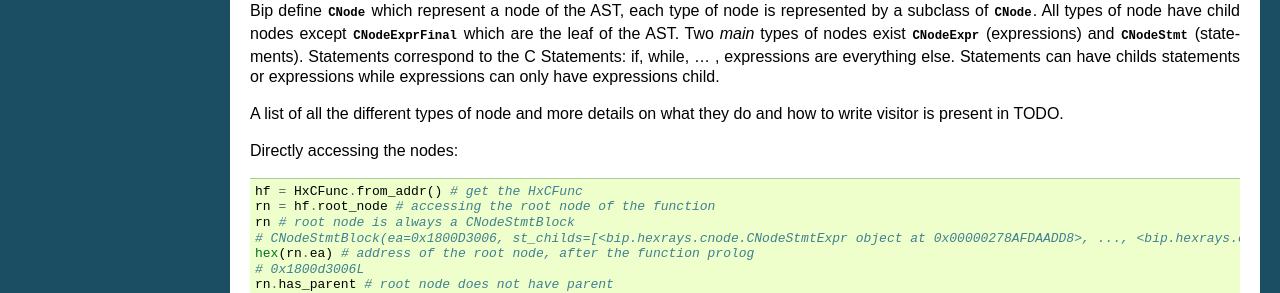
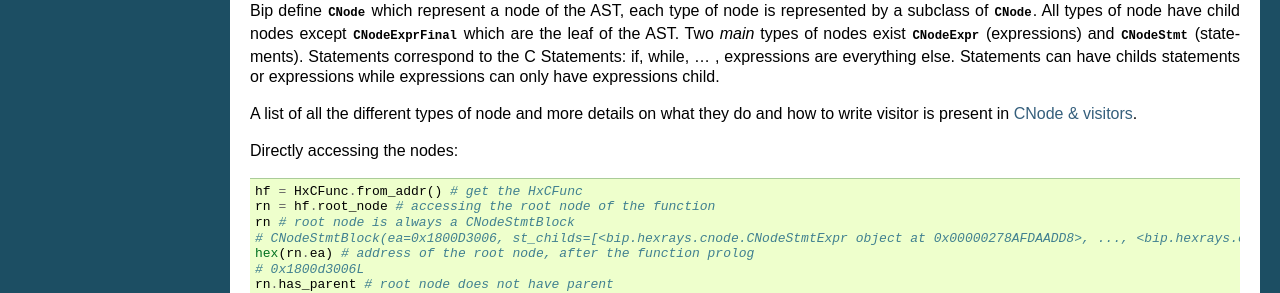
Before and after one commit to synacktiv/bip, a Sphinx documentation site: the page built from doc/general/overview.rst, in a window 1280 px wide and 900 px high, scrolled down 6336 px. Shown: the part 155-448 px from the top of the window. Built offline with Sphinx 7.4.7, drawn with Linux system fonts in a browser that asks for light colours; formulas are drawn with MathJax 3; some of the changed text lies outside the part shown.

Commit message:
doc: fix todo in overview

```diff
--- a/doc/base/type.rst
+++ b/doc/base/type.rst
@@ -1,3 +1,5 @@
+.. _doc-bip-base-type:
+
 Type
 ####
 
--- a/doc/general/overview.rst
+++ b/doc/general/overview.rst
@@ -348,7 +348,7 @@
 
 The types should be seen as a recursive structure: a ``void *`` is a
 :class:`BTypePtr` containing a :class:`BTypeVoid` structure. For a list of the
-different types implemented in Bip see TODO.
+different types implemented in Bip see :ref:`doc-bip-base-type`.
 
 .. code-block:: python
 
@@ -439,7 +439,7 @@
 can only have expressions child.
 
 A list of all the different types of node and more details on what they do and
-how to write visitor is present in TODO.
+how to write visitor is present in :ref:`doc-hexrays-cnode`.
 
 Directly accessing the nodes:
 
@@ -553,7 +553,7 @@
 are different from the IDA plugin and are loaded and called by the
 :class:`BipPluginManager`. Each plugin is identified by its class name and those
 should be unique. For more information about plugins and internals see
-TODO.
+:ref:`gui-plugins`.
 
 Here is a simple plugin exemple:
 
--- a/doc/hexrays/cnode.rst
+++ b/doc/hexrays/cnode.rst
@@ -1,3 +1,5 @@
+.. _doc-hexrays-cnode:
+
 CNode & visitors
 ################
 
```
